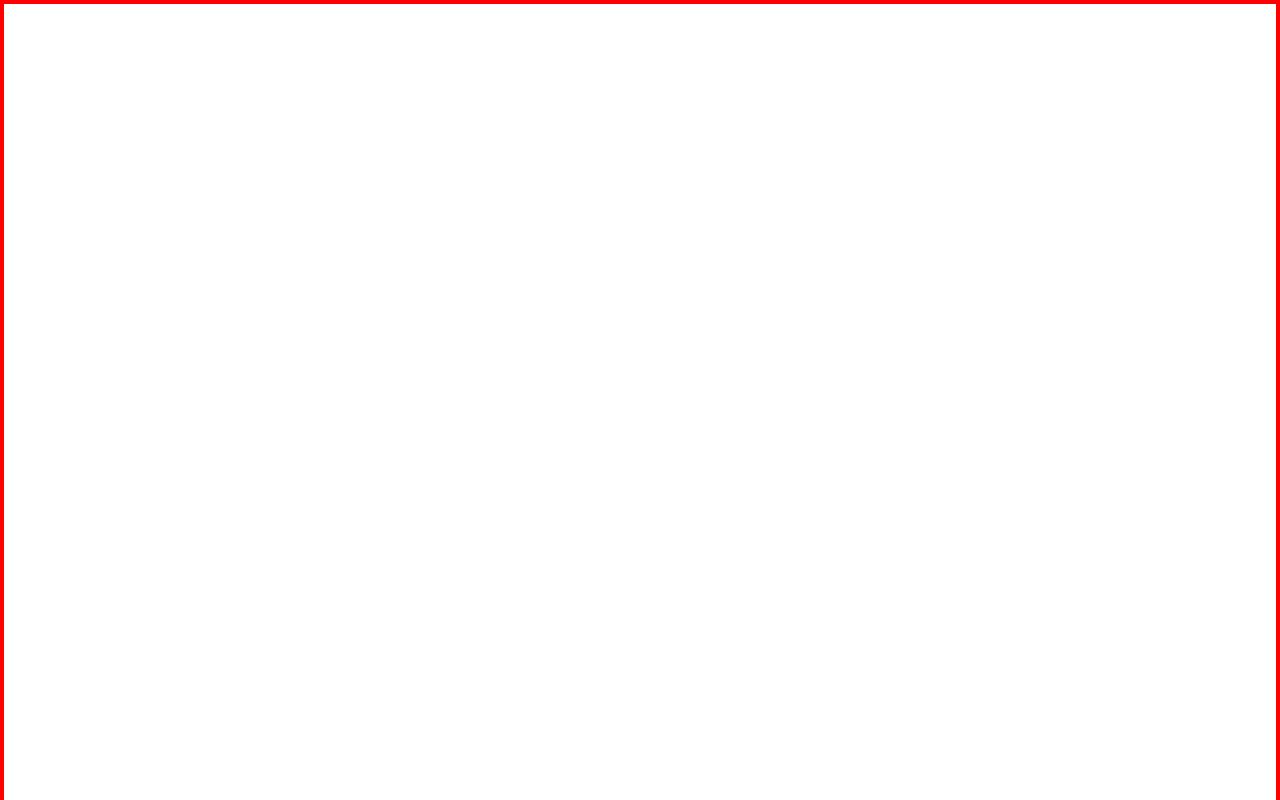
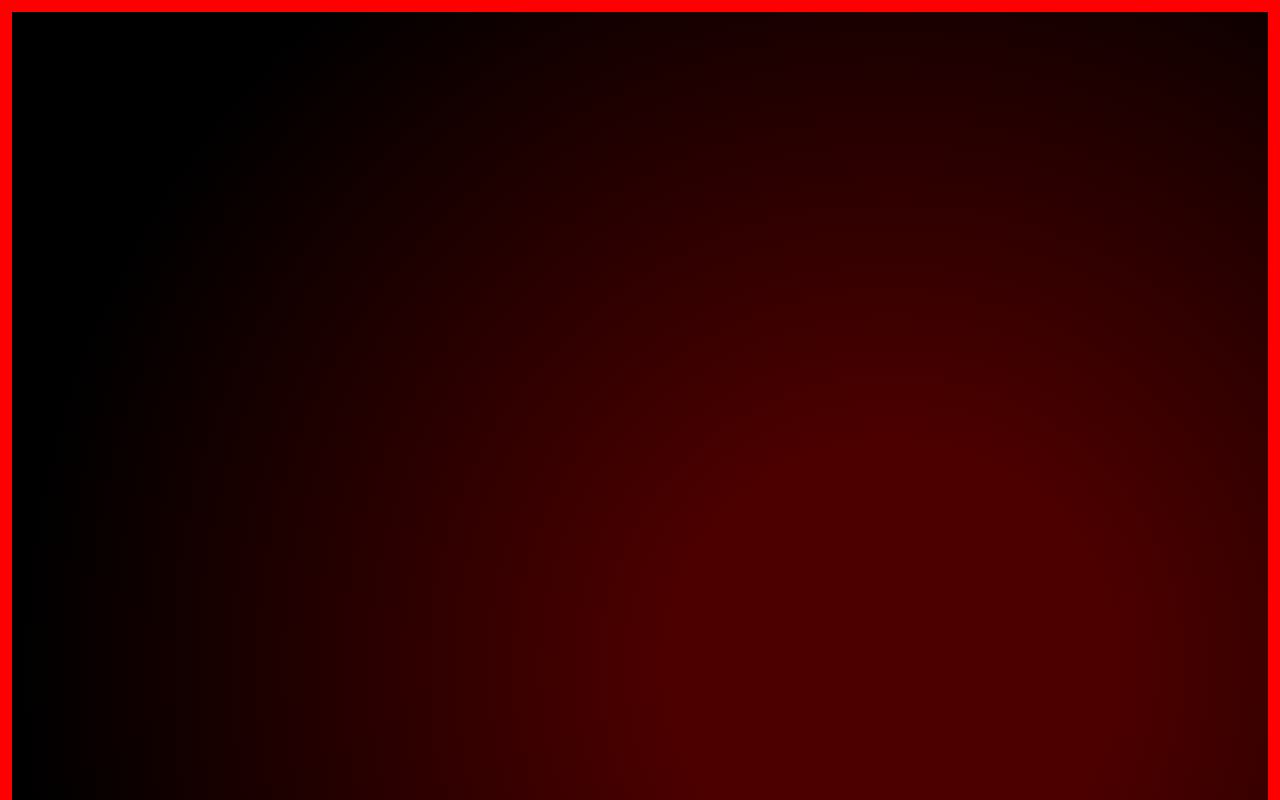
Before and after one commit to Dexstdev/dexstweb, a plain HTML site: page index.html in a window 1280 px wide. Shown: the top 800 px of the page. Drawn offline with Linux system fonts and the light colour scheme.

Commit message:
Compiler

```diff
--- a/style.css
+++ b/style.css
@@ -1,42 +1,41 @@
 body {
     margin: 0;
     padding: 20px;
-    border: 4px solid red;
-    height: 600vh;
-    box-sizing: border-box;
-    display: flex;
-    justify-content: center;
-    align-items: center;
-    text-align: center;
-    font-family: Arial, Helvetica, sans-serif;
-}
-body {
-    margin: 0;
-    padding: 20px;
-    border: 12 solid red;
-    height: 120vh;
+    border: 12px solid red; /* Corregido */
+    height: 120vh; /* Ajusta según necesidad */
     box-sizing: border-box;
     display: flex;
     justify-content: center;
     align-items: center;
     text-align: center;
     font-family: Arial, sans-serif;
-    color: black;
+    color: white;
+    position: relative;
+    background: black;
+    overflow: hidden;
+}
 
-    /* humo rojo */
-    background: radial-gradient(circle, rgba(255,0,0,0,4) 20%, rgba(0,0,0,1) 80%);
-    background-blend-mode: overlay;
+/* Capa de humo rojo */
+body::before {
+    content: "";
+    position: absolute;
+    top: 0;
+    left: 0;
+    width: 100%;
+    height: 100%;
+    background: radial-gradient(circle, rgba(255,0,0,0.4) 20%, rgba(0,0,0,1) 80%);
     animation: humo 8s infinite alternate;
 }
+
 /* Animación de humo */
 @keyframes humo {
     0% {
-        background: radial-gradient(circle at 30% 30%, rgba(255,0,0,0,5) 10%, rgba(0,0,0,5) 90%);
+        background: radial-gradient(circle at 30% 30%, rgba(255,0,0,0.5) 10%, rgba(0,0,0,1) 90%);
     }
     50% {
-        background: radial-gradient(circle at 70% 70%, rgba(255,0,0,0,3) 20%, rgba(0,0,0.3) 20%, rgba(0,0,0,1) 80%);
+        background: radial-gradient(circle at 70% 70%, rgba(255,0,0,0.3) 20%, rgba(0,0,0,1) 80%);
     }
     100% {
-        background: radial-gradient(circle at 50% 50%, rgba(255,0,0,0,6) 15%, rgba(0,0,0,6) 15%, rgba(0,0,0,1) 85%);
+        background: radial-gradient(circle at 50% 50%, rgba(255,0,0,0.6) 15%, rgba(0,0,0,1) 85%);
     }
 }
```
